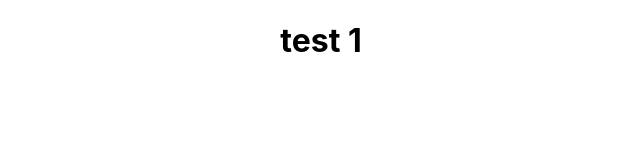
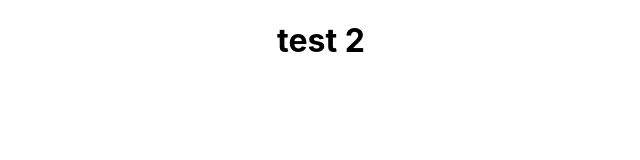
Before and after one commit to creatorckim/sorting-viz, a React (Create React App) app: page / in a window 1280 px wide. Shown: the top 160 px of the page, without its empty margins (319-959 px from the left). Built offline with nearby package versions, Linux system fonts and the light colour scheme.

Commit message:
test again

```diff
--- a/src/Visualizer/Visualizer.jsx
+++ b/src/Visualizer/Visualizer.jsx
@@ -5,7 +5,7 @@ export default class Visualizer extends Component {
 
     render() {
         return (
-            <h1>test 1</h1>
+            <h1>test 2</h1>
         )
     }
 }
```
